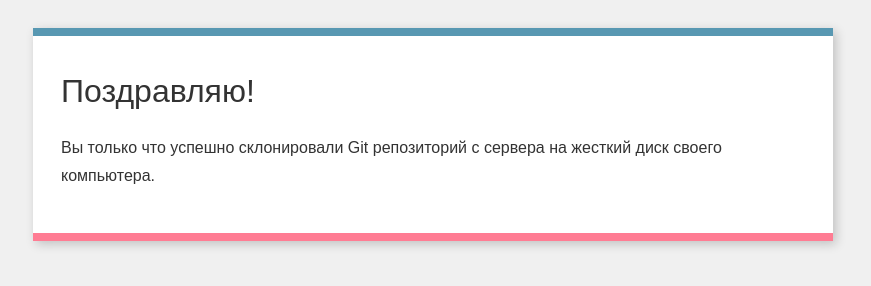
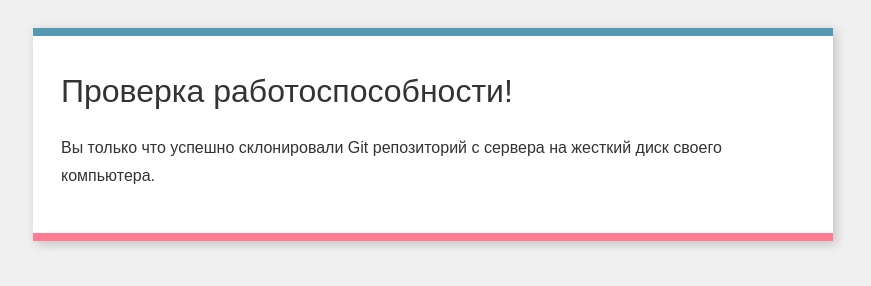
Before and after one commit to nykorite/git-welcome-test, a plain HTML site: page index.html in a window 1280 px wide. Shown: the whole page, without its empty margins (207-1078 px from the left). Drawn offline with Linux system fonts and the light colour scheme.

Commit message:
Changed H1

```diff
--- a/index.html
+++ b/index.html
@@ -9,7 +9,7 @@
     </head>
     <body>
         <div class="box">
-            <h1>Поздравляю!</h1>
+            <h1>Проверка работоспособности!</h1>
             <p>
                 Вы только что успешно склонировали Git репозиторий с сервера на
                 жесткий диск своего компьютера.
```
